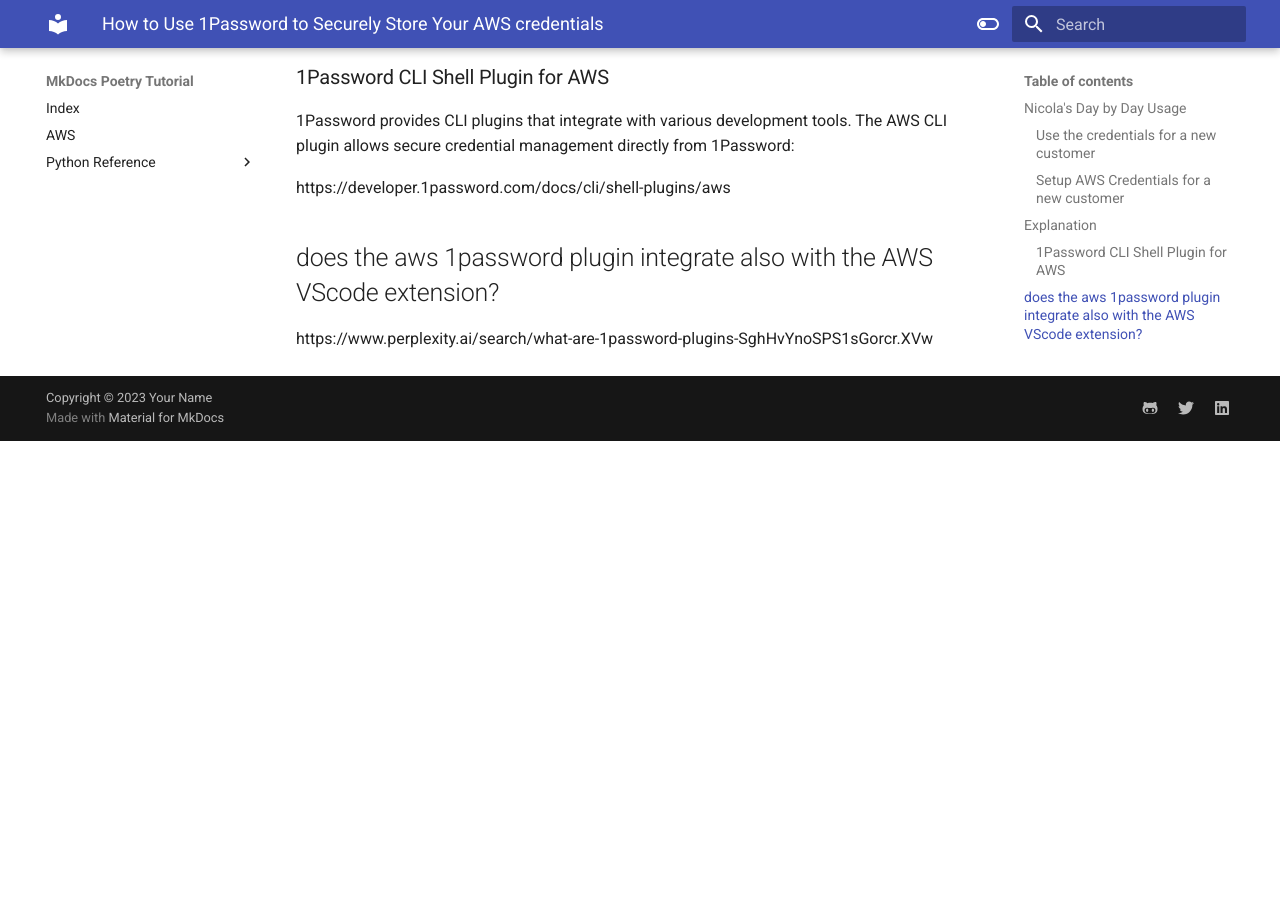
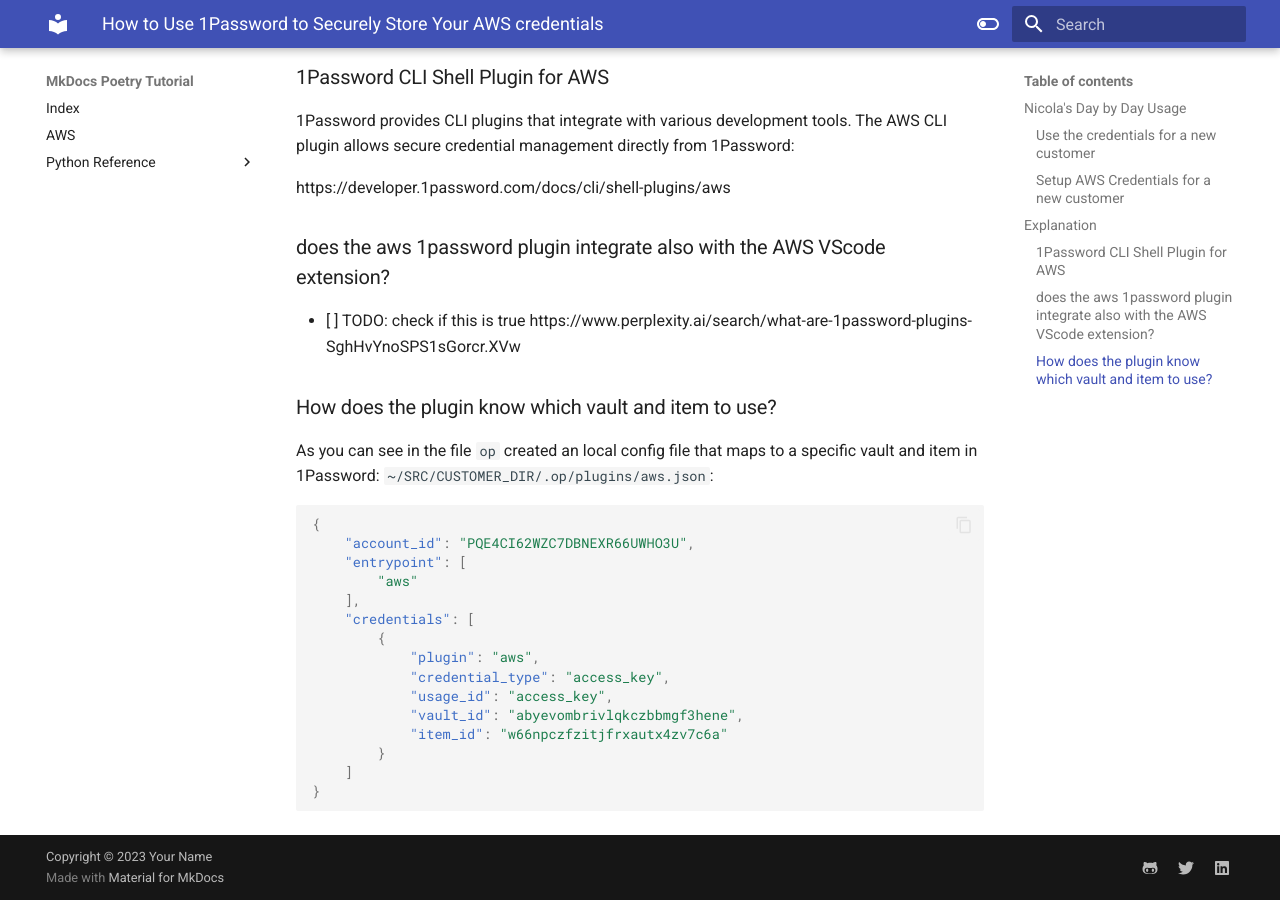
Before and after one commit to breezeight/nicola_blog, an MkDocs documentation site: the page built from docs/dev/aws/aws-howto-iam-credentials-1password.md, in a window 1280 px wide and 900 px high, scrolled down 1198 px. Built offline with MkDocs 1.6.1 and Material for MkDocs 9.7.7, drawn with Linux system fonts in a browser that asks for light colours; before the commit the page ends 1639 px from its top, so only the background shows below that.

Commit message:
ADD aws-howto-iam-credentials-1password

````diff
--- a/docs/dev/aws/aws-howto-iam-credentials-1password.md
+++ b/docs/dev/aws/aws-howto-iam-credentials-1password.md
@@ -26,6 +26,7 @@
 ```
 
 ## Explanation
+
 Why Use 1Password for AWS Credentials?
 
 The standard practice of storing AWS credentials in `~/.aws/credentials` presents a security risk:
@@ -43,8 +44,27 @@
 
 https://developer.1password.com/docs/cli/shell-plugins/aws
 
+### does the aws 1password plugin integrate also with the AWS VScode extension?
+- [ ] TODO: check if this is true https://www.perplexity.ai/search/what-are-1password-plugins-SghHvYnoSPS1sGorcr.XVw
 
+### How does the plugin know which vault and item to use?
 
-## does the aws 1password plugin integrate also with the AWS VScode extension?
+As you can see in the file `op` created an local config file that maps to a specific vault and item in 1Password: `~/SRC/CUSTOMER_DIR/.op/plugins/aws.json`:
 
-https://www.perplexity.ai/search/what-are-1password-plugins-SghHvYnoSPS1sGorcr.XVw
+```json
+{
+	"account_id": "PQE4CI62WZC7DBNEXR66UWHO3U",
+	"entrypoint": [
+		"aws"
+	],
+	"credentials": [
+		{
+			"plugin": "aws",
+			"credential_type": "access_key",
+			"usage_id": "access_key",
+			"vault_id": "abyevombrivlqkczbbmgf3hene",
+			"item_id": "w66npczfzitjfrxautx4zv7c6a"
+		}
+	]
+}
+```
````
